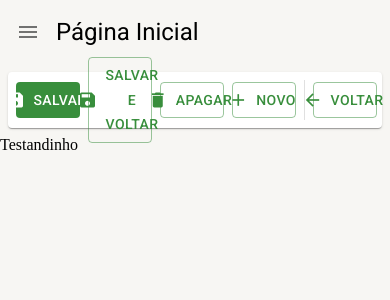
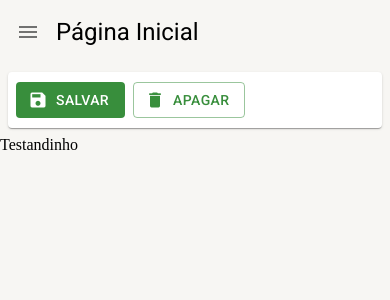
Before and after one commit to Valdir-coelho-jr/project-people, a React (Create React App) app: page /pagina-inicial in a window 390 px wide. Shown: the top 300 px of the page. Built offline with nearby package versions, Linux system fonts and the light colour scheme.

Commit message:
feat: Melhorando a responsividade 🔨

```diff
--- a/src/pages/dashboard/Dashboard.tsx
+++ b/src/pages/dashboard/Dashboard.tsx
@@ -5,7 +5,14 @@ export const Dashboard = () => {
   return (
     <LayoutBaseDePagina
       titulo="Página Inicial"
-      barraDeFerramentas={<FerramentasDeDetalhe mostrarBotaoSalvarEFechar />}
+      barraDeFerramentas={
+        <FerramentasDeDetalhe
+          mostrarBotaoSalvarEFechar
+          mostrarBotaoNovo
+          mostrarBotaoSalvarEFecharCarregando
+          mostrarBotaoVoltar={false}
+        />
+      }
     >
       Testandinho
     </LayoutBaseDePagina>
--- a/src/shared/components/ferramentas-de-detalhe/FerramentasDeDetalhe.tsx
+++ b/src/shared/components/ferramentas-de-detalhe/FerramentasDeDetalhe.tsx
@@ -1,4 +1,15 @@
-import { Box, Button, Divider, Icon, Paper, Skeleton, useTheme } from "@mui/material";
+import {
+  Box,
+  Button,
+  Divider,
+  Icon,
+  Paper,
+  Skeleton,
+  useTheme,
+  Typography,
+  useMediaQuery,
+  Theme,
+} from "@mui/material";
 
 interface IFerramentasDeDetalheProps {
   textoBotaoNovo?: string;
@@ -42,6 +53,9 @@ export const FerramentasDeDetalhe: React.FC<IFerramentasDeDetalheProps> = ({
   aoClicarEmSalvar,
   aoClicarEmSalvarEFechar,
 }) => {
+  const smDown = useMediaQuery((theme: Theme) => theme.breakpoints.down("sm"));
+  const mdDown = useMediaQuery((theme: Theme) => theme.breakpoints.down("md"));
+
   const theme = useTheme();
 
   return (
@@ -63,13 +77,20 @@ export const FerramentasDeDetalhe: React.FC<IFerramentasDeDetalheProps> = ({
           startIcon={<Icon>save</Icon>}
           onClick={aoClicarEmSalvar}
         >
-          Salvar
+          <Typography
+            variant="button"
+            whiteSpace="nowrap"
+            textOverflow="ellipsis"
+            overflow="hidden"
+          >
+            Salvar
+          </Typography>
         </Button>
       )}
 
       {mostrarBotaoSalvarCarregando && <Skeleton width={109} height={61} />}
 
-      {mostrarBotaoSalvarEFechar && !mostrarBotaoSalvarEFecharCarregando && (
+      {mostrarBotaoSalvarEFechar && !mostrarBotaoSalvarEFecharCarregando && !smDown && !mdDown && (
         <Button
           color="primary"
           variant="outlined"
@@ -77,11 +98,20 @@ export const FerramentasDeDetalhe: React.FC<IFerramentasDeDetalheProps> = ({
           startIcon={<Icon>save</Icon>}
           onClick={aoClicarEmSalvarEFechar}
         >
-          Salvar e Voltar
+          <Typography
+            variant="button"
+            whiteSpace="nowrap"
+            textOverflow="ellipsis"
+            overflow="hidden"
+          >
+            Salvar e Voltar
+          </Typography>
         </Button>
       )}
 
-      {mostrarBotaoSalvarEFecharCarregando && <Skeleton width={177.5} height={60.2} />}
+      {mostrarBotaoSalvarEFecharCarregando && !smDown && !mdDown && (
+        <Skeleton width={177.5} height={60.2} />
+      )}
 
       {mostrarBotaoApagar && !mostrarBotaoApagarCarregando && (
         <Button
@@ -91,13 +121,20 @@ export const FerramentasDeDetalhe: React.FC<IFerramentasDeDetalheProps> = ({
           startIcon={<Icon>delete</Icon>}
           onClick={aoClicarEmApagar}
         >
-          Apagar
+          <Typography
+            variant="button"
+            whiteSpace="nowrap"
+            textOverflow="ellipsis"
+            overflow="hidden"
+          >
+            Apagar
+          </Typography>
         </Button>
       )}
 
       {mostrarBotaoApagarCarregando && <Skeleton width={111.8} height={60.2} />}
 
-      {mostrarBotaoNovo && !mostrarBotaoNovoCarregando && (
+      {mostrarBotaoNovo && !mostrarBotaoNovoCarregando && !smDown && (
         <Button
           color="primary"
           variant="outlined"
@@ -105,13 +142,24 @@ export const FerramentasDeDetalhe: React.FC<IFerramentasDeDetalheProps> = ({
           startIcon={<Icon>add</Icon>}
           onClick={aoClicarEmNovo}
         >
-          {textoBotaoNovo}
+          <Typography
+            variant="button"
+            whiteSpace="nowrap"
+            textOverflow="ellipsis"
+            overflow="hidden"
+          >
+            {textoBotaoNovo}
+          </Typography>
         </Button>
       )}
 
-      {mostrarBotaoNovoCarregando && <Skeleton width={95.3} height={60.2} />}
+      {mostrarBotaoNovoCarregando && !smDown && <Skeleton width={95.3} height={60.2} />}
 
-      <Divider variant="middle" orientation="vertical" />
+      {mostrarBotaoVoltar &&
+        (mostrarBotaoNovo ||
+          mostrarBotaoApagar ||
+          mostrarBotaoSalvar ||
+          mostrarBotaoSalvarEFechar) && <Divider variant="middle" orientation="vertical" />}
 
       {mostrarBotaoVoltar && !mostrarBotaoVoltarCarregando && (
         <Button
@@ -121,7 +169,14 @@ export const FerramentasDeDetalhe: React.FC<IFerramentasDeDetalheProps> = ({
           startIcon={<Icon>arrow_back</Icon>}
           onClick={aoClicarEmVoltar}
         >
-          Voltar
+          <Typography
+            variant="button"
+            whiteSpace="nowrap"
+            textOverflow="ellipsis"
+            overflow="hidden"
+          >
+            Voltar
+          </Typography>
         </Button>
       )}
 
```
